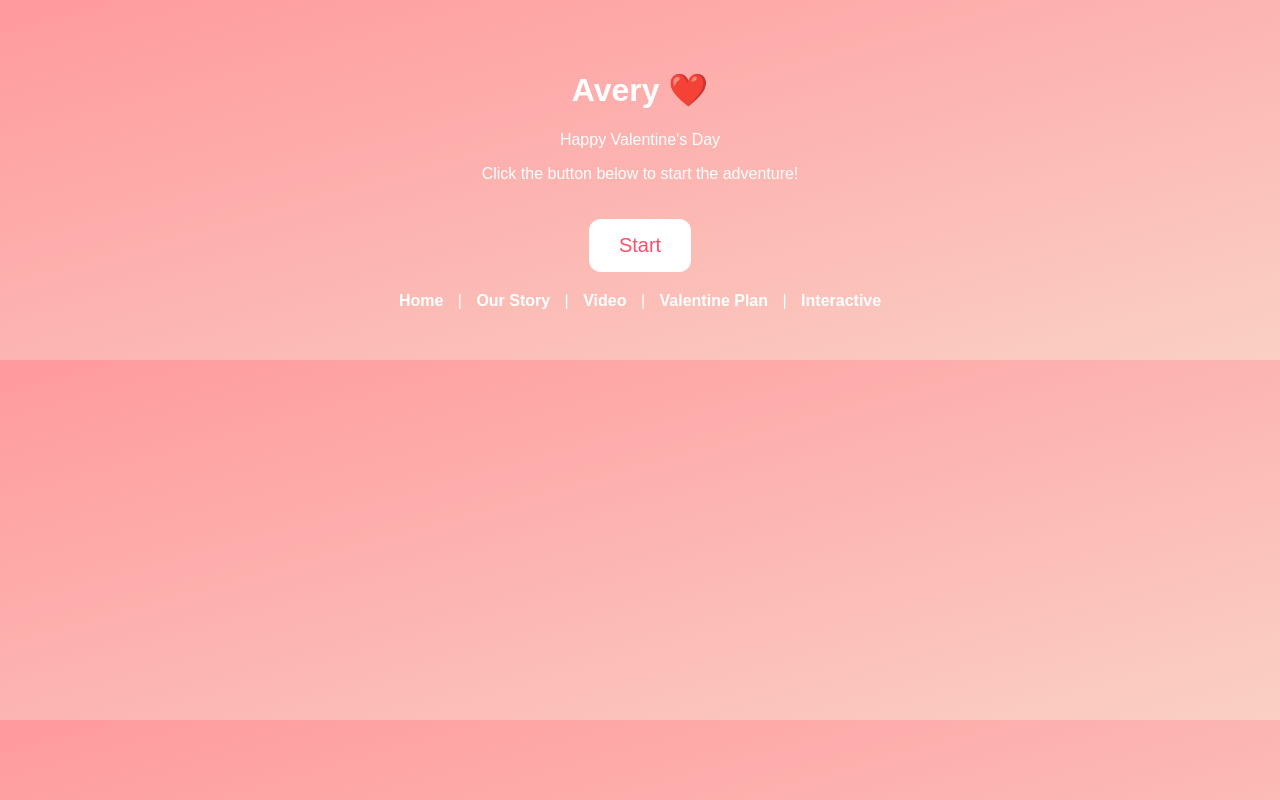
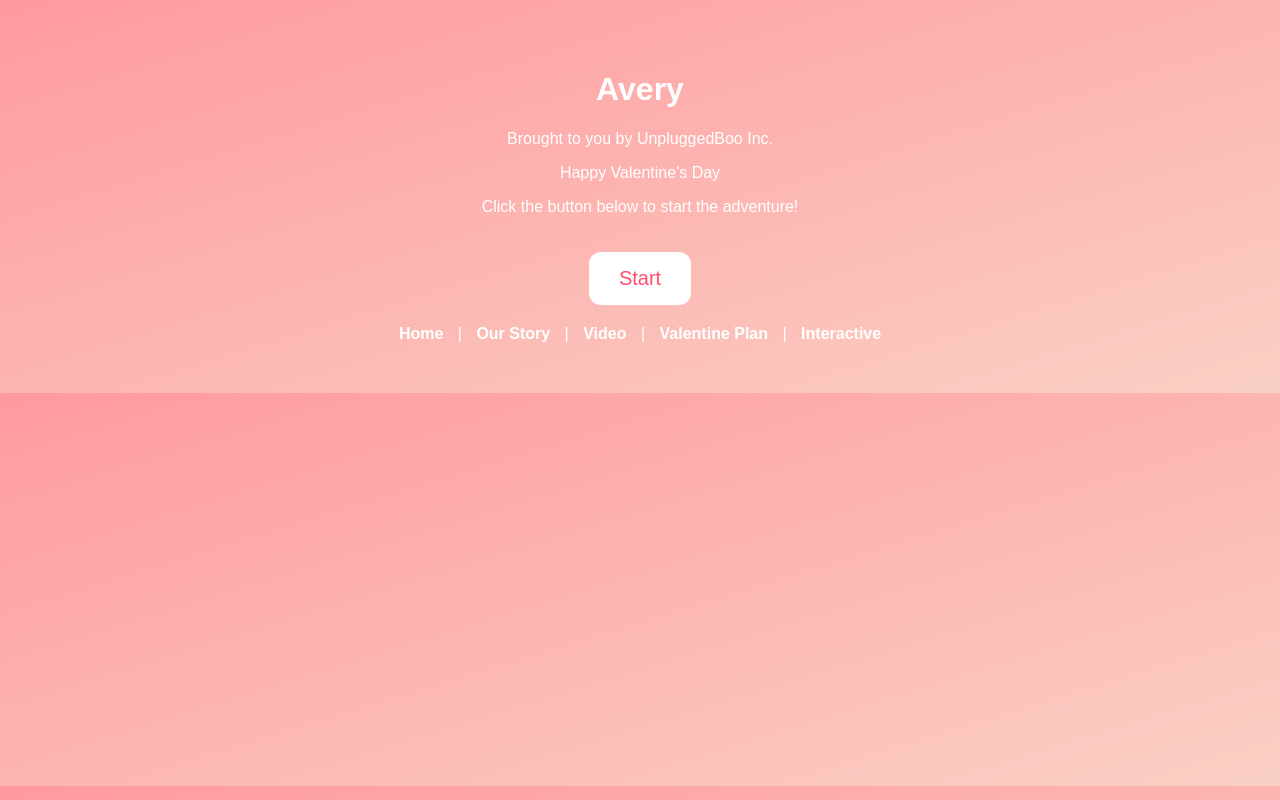
Before and after one commit to unpluggedboo/unpluggedboo.github.io, a plain HTML site: page index.html in a window 1280 px wide. Drawn offline with Linux system fonts and the light colour scheme.

Commit message:
Update index.html

```diff
--- a/index.html
+++ b/index.html
@@ -44,7 +44,8 @@ button:hover {
 </head>
 <body>
 <div class="container">
-<h1> Avery ❤️</h1>
+<h1>Avery</h1>
+<p>Brought to you by UnpluggedBoo Inc.</p>
 <p>Happy Valentine's Day</p>
 <p>Click the button below to start the adventure!</p>
 <a href="story.html"><button>Start</button></a>
```
